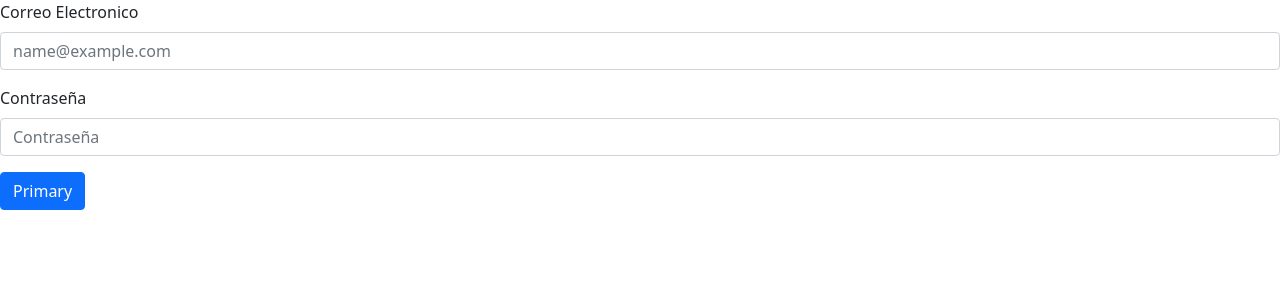
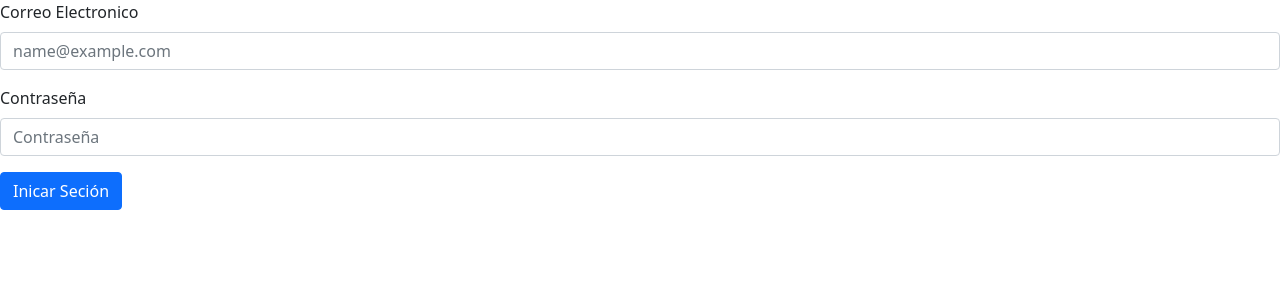
Before and after one commit to David-sqrtpi/CSW-angular, an Angular app: page / in a window 1280 px wide. Shown: the top 300 px of the page. Built offline with nearby package versions, Linux system fonts and the light colour scheme.

Commit message:
cambio chiquito

```diff
--- a/src/app/components/inciar-sesion/inciar-sesion.component.html
+++ b/src/app/components/inciar-sesion/inciar-sesion.component.html
@@ -8,5 +8,5 @@
         <label for="key" class="form-label"> Contraseña</label>
         <input type="password" class="form-control" id="key" placeholder="Contraseña" formControlName="key">
     </div>
-    <button type="submit" class="btn btn-primary">Primary</button>
+    <button type="submit" class="btn btn-primary">Inicar Seción</button>
 </form>
```
